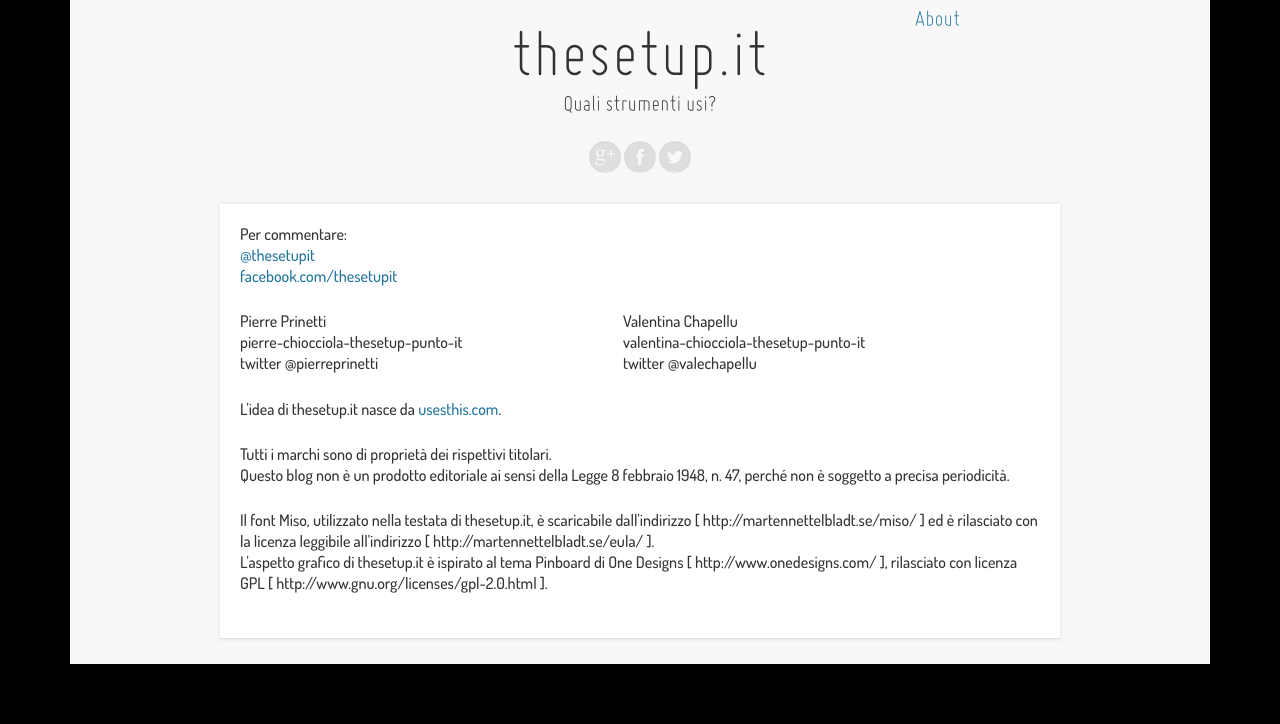
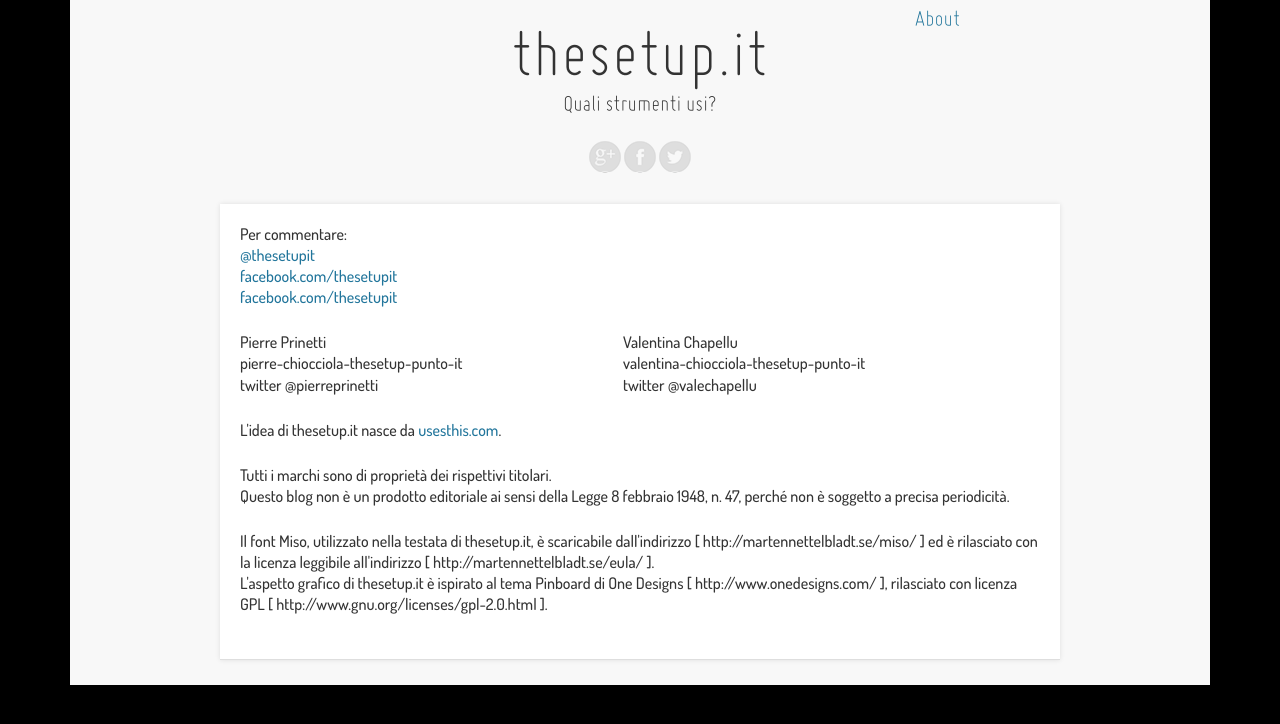
Before and after one commit to thesetupit/thesetupit.github.io, a Jekyll site: the page built from about/index.html, in a window 1280 px wide. Shown: the top 724 px of the page. Built offline with Jekyll 4.4.1, drawn with Linux system fonts in a browser that asks for light colours; Markdown is read by kramdown in place of the engine named in the settings.

Commit message:
added G+ page for comments

```diff
--- a/about/index.html
+++ b/about/index.html
@@ -4,7 +4,8 @@
 <article id="intervista">
 <p>Per commentare:<br />
   <a href="http://twitter.com/thesetupit" title="thesetup.it su Twitter">@thesetupit</a><br/>
-  <a href="http://facebook.com/thesetupit" title="thesetup.it su Facebook">facebook.com/thesetupit</a></p>
+  <a href="http://facebook.com/thesetupit" title="thesetup.it su Facebook">facebook.com/thesetupit</a><br />
+  <a href="http://google.com/+Thesetupit" title="thesetup.it su Facebook">facebook.com/thesetupit</a></p>
 <table id="tab-about">
 <tbody>
 <tr>
```
